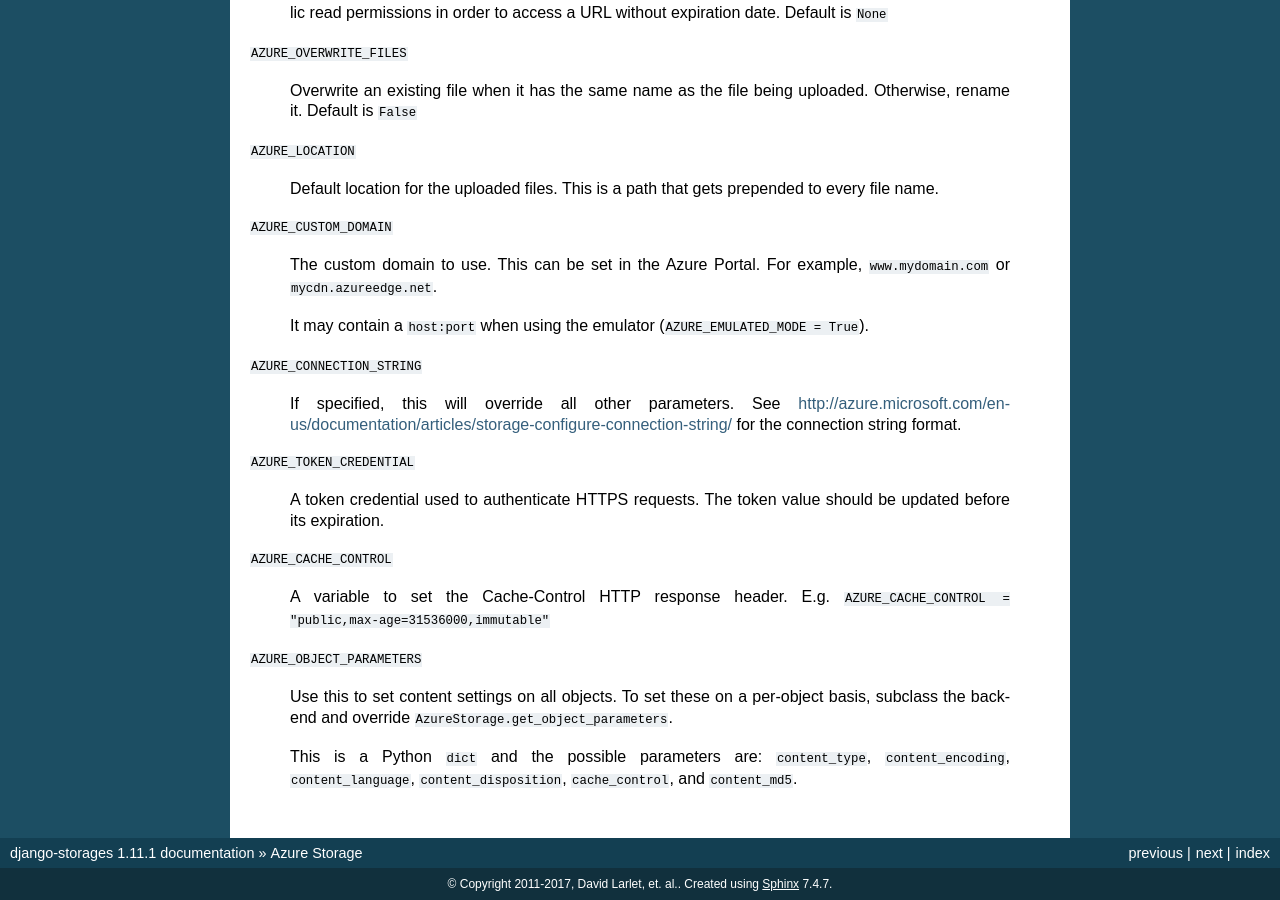
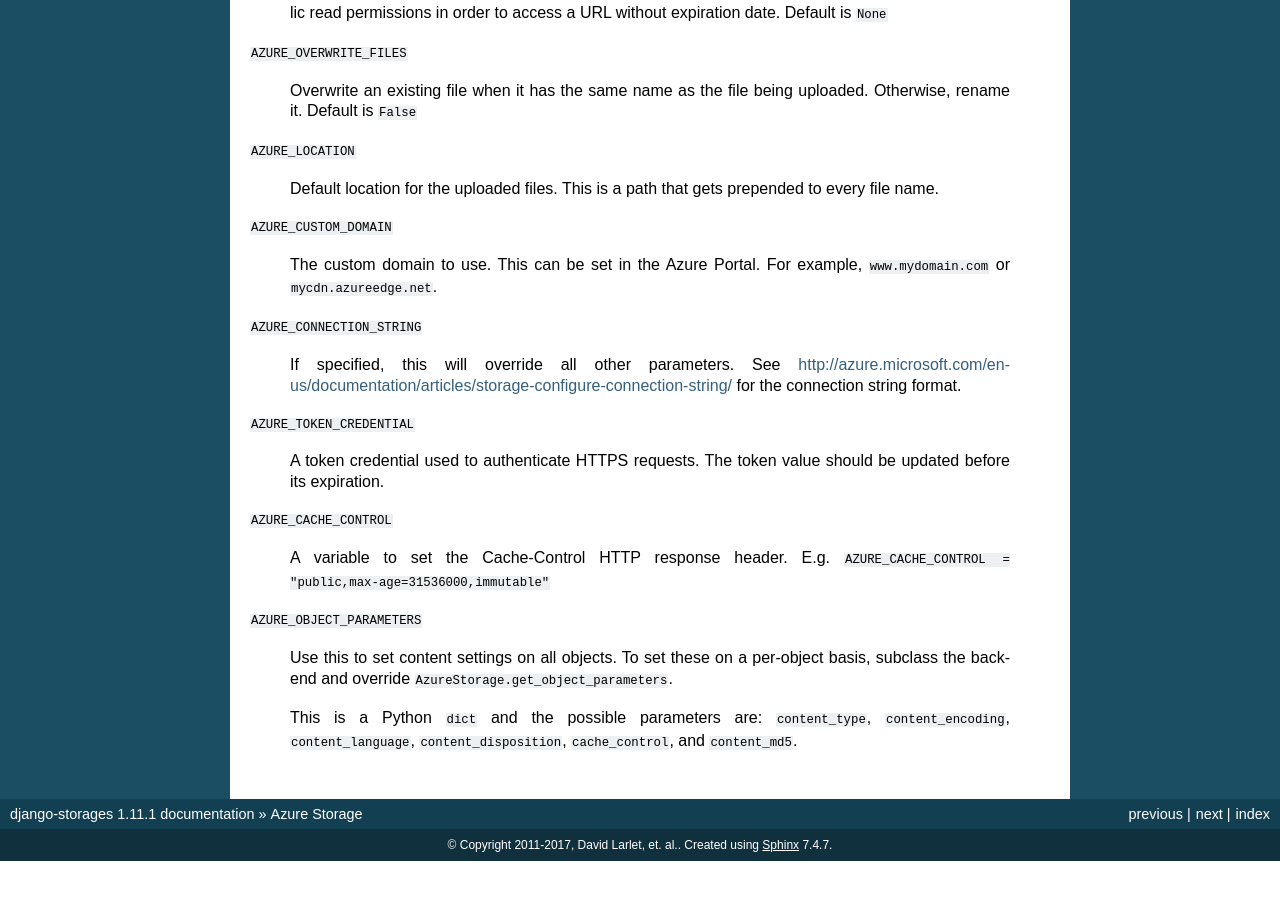
Before and after one commit to jschneier/django-storages, a Sphinx documentation site: the page built from docs/backends/azure.rst, in a window 1280 px wide and 900 px high, scrolled down 1982 px. Built offline with Sphinx 7.4.7, drawn with Linux system fonts in a browser that asks for light colours; after the commit the page ends 2843 px from its top, so only the background shows below that.

Commit message:
cleanup conf, settings

```diff
--- a/CHANGELOG.rst
+++ b/CHANGELOG.rst
@@ -273,9 +273,9 @@
   ``azure-storage-blob`` (`#680`_, `#684`_)
 - Fix compatability with ``generate_blob_shared_access_signature`` updated signature (`#705`_, `#723`_)
 - Fetching a file now uses the configured timeout rather than hardcoding one (`#727`_)
-- Add support for configuring all blobservice options: ``AZURE_EMULATED_MODE``, ``AZURE_ENDPOINT_SUFFIX``,
-  ``AZURE_CUSTOM_DOMAIN``, ``AZURE_CONNECTION_STRING``, ``AZURE_CUSTOM_CONNECTION_STRING``,
-  ``AZURE_TOKEN_CREDENTIAL``. See the docs for more info. Huge thanks once again to @nitely. (`#750`_)
+- Add support for configuring all blobservice options: ``AZURE_ENDPOINT_SUFFIX``,
+  ``AZURE_CUSTOM_DOMAIN``, ``AZURE_CONNECTION_STRING``, ``AZURE_TOKEN_CREDENTIAL``.
+  See the docs for more info. Huge thanks once again to @nitely. (`#750`_)
 - Fix filename handling to not strip special characters (`#609`_, `#752`_)
 
 
--- a/docs/backends/azure.rst
+++ b/docs/backends/azure.rst
@@ -129,9 +129,6 @@
     The custom domain to use. This can be set in the Azure Portal. For
     example, ``www.mydomain.com`` or ``mycdn.azureedge.net``.
 
-    It may contain a ``host:port`` when using the emulator
-    (``AZURE_EMULATED_MODE = True``).
-
 ``AZURE_CONNECTION_STRING``
 
     If specified, this will override all other parameters.
```
Also changed, not shown: .travis.yml (deleted), 1 other file.
